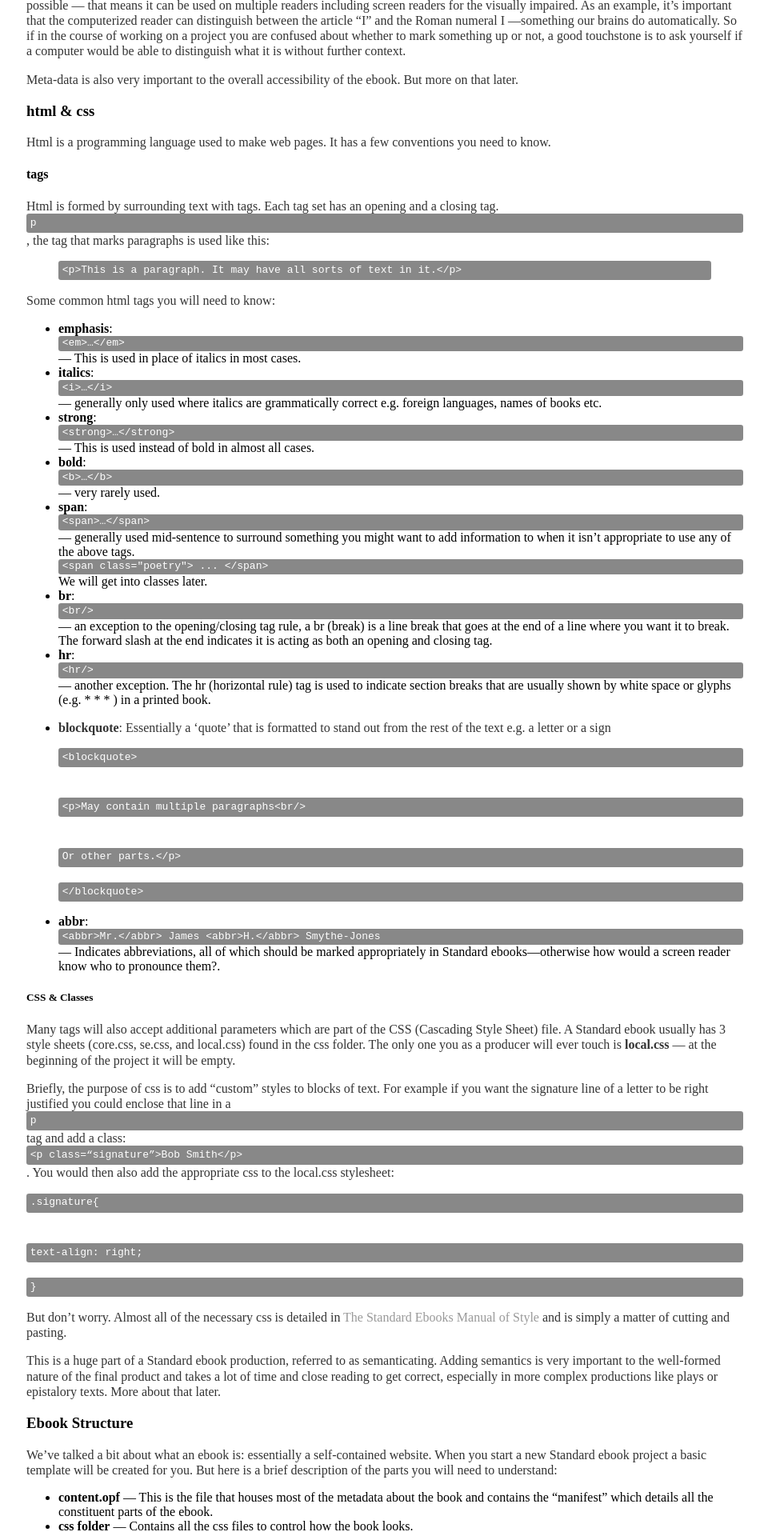
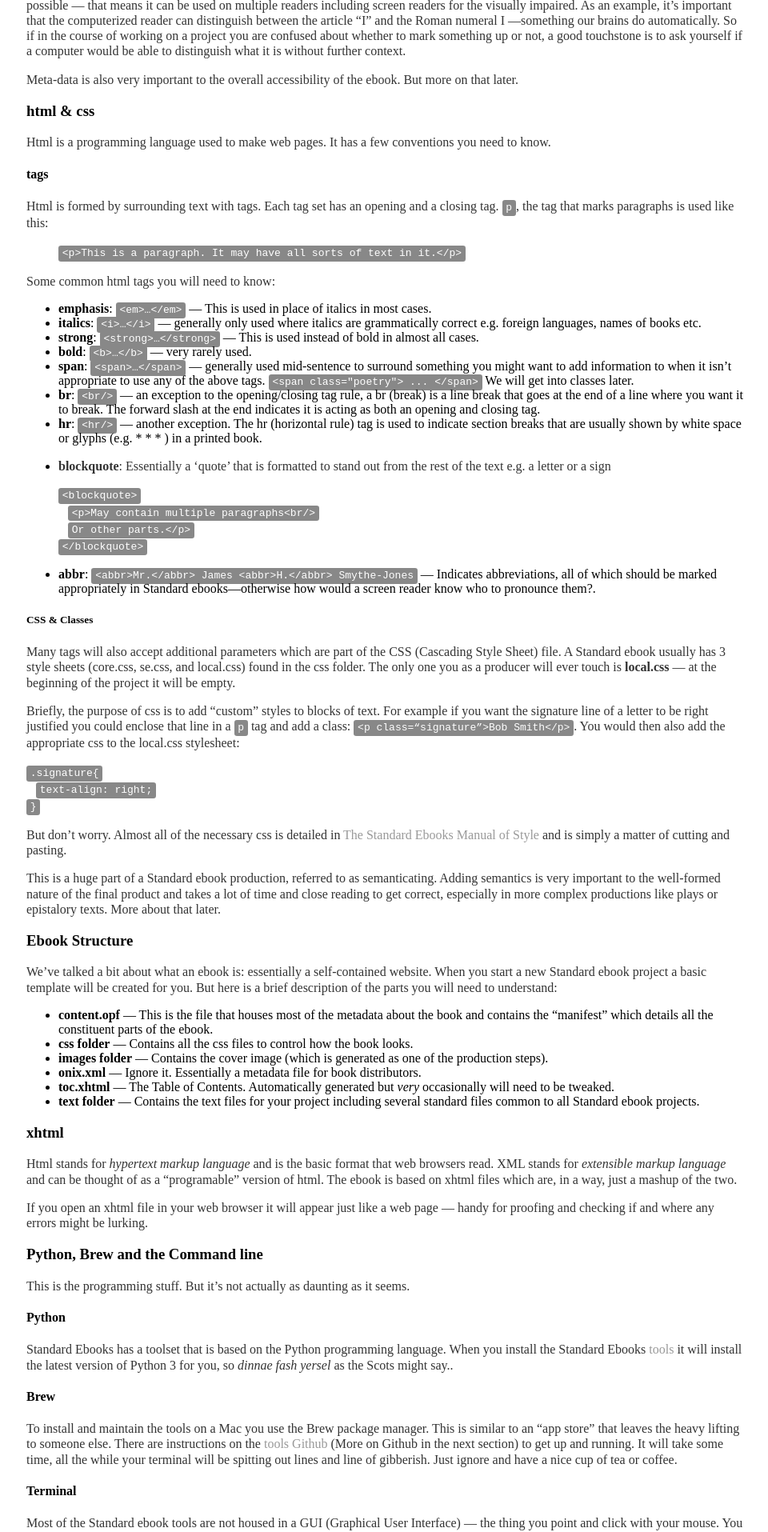
Before and after one commit to b-t-k/b-t-k.github.io, a Jekyll site: the page built from a-guide/a-guide.md, in a window 1280 px wide. Shown: the part 1095-3010 px from the top of the page at 80% size, without its empty margins (159-1119 px from the left). Built offline with Jekyll 4.4.1, drawn with Linux system fonts in a browser that asks for light colours.

Commit message:
update css

```diff
--- a/css/style.css
+++ b/css/style.css
@@ -48,5 +48,10 @@ code{
     font-family: monospace;
     padding: .1rem .3rem .2rem;
     border-radius: .2rem;
+    white-space: nowrap;
+}
+
+pre code {
+    white-space: pre;
     display: block;
 }
```
